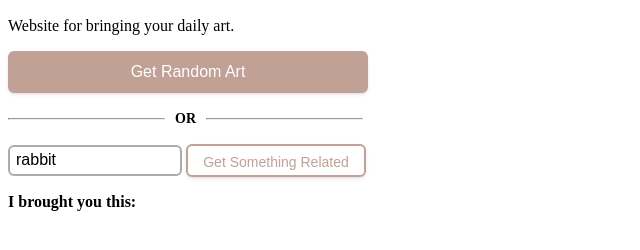
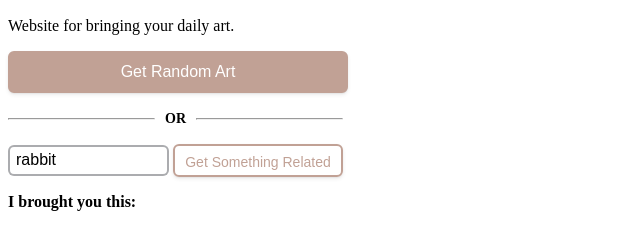
Before and after one commit to dereyurtali/BLM305-2022, a plain HTML site: page term_project/index.html in a window 1280 px wide. Shown: the part 50-300 px from the top of the page, without its empty margins (0-640 px from the left). Drawn offline with Linux system fonts and the light colour scheme; no server answers.

Commit message:
fixed for low res

```diff
--- a/term_project/index.html
+++ b/term_project/index.html
@@ -9,7 +9,7 @@
 
     <style>
         body {
-            max-width: 600px;
+            max-width: 500px;
         }
 
         img {
@@ -25,7 +25,7 @@
             border: 0;
             background: rgba(0, 0, 0, 0);
             appearance: none;
-            width: 158px;
+            width: 145px;
             height: 15px;
             position: relative;
             border-radius: 6px;
@@ -51,7 +51,7 @@
             font-weight: 300;
             font-size: 14px;
             height: 33px;
-            width: 180px;
+            width: 170px;
             vertical-align: middle;
             text-align: center;
         }
@@ -69,7 +69,7 @@
             font-weight: 300;
             font-size: 16px;
             height: 42px;
-            width: 360px;
+            width: 340px;
         }
 
         #out {
@@ -80,7 +80,7 @@
             padding: 10px;
         }
         #hr{
-            width: 155px;
+            width: 145px;
             display: inline-block;
             vertical-align: middle;
         }
@@ -151,7 +151,7 @@
             outText.innerText = data.title
         }
 
-        getSpecificArt();
+        getRandomArt();
     </script>
 </body>
 
```
